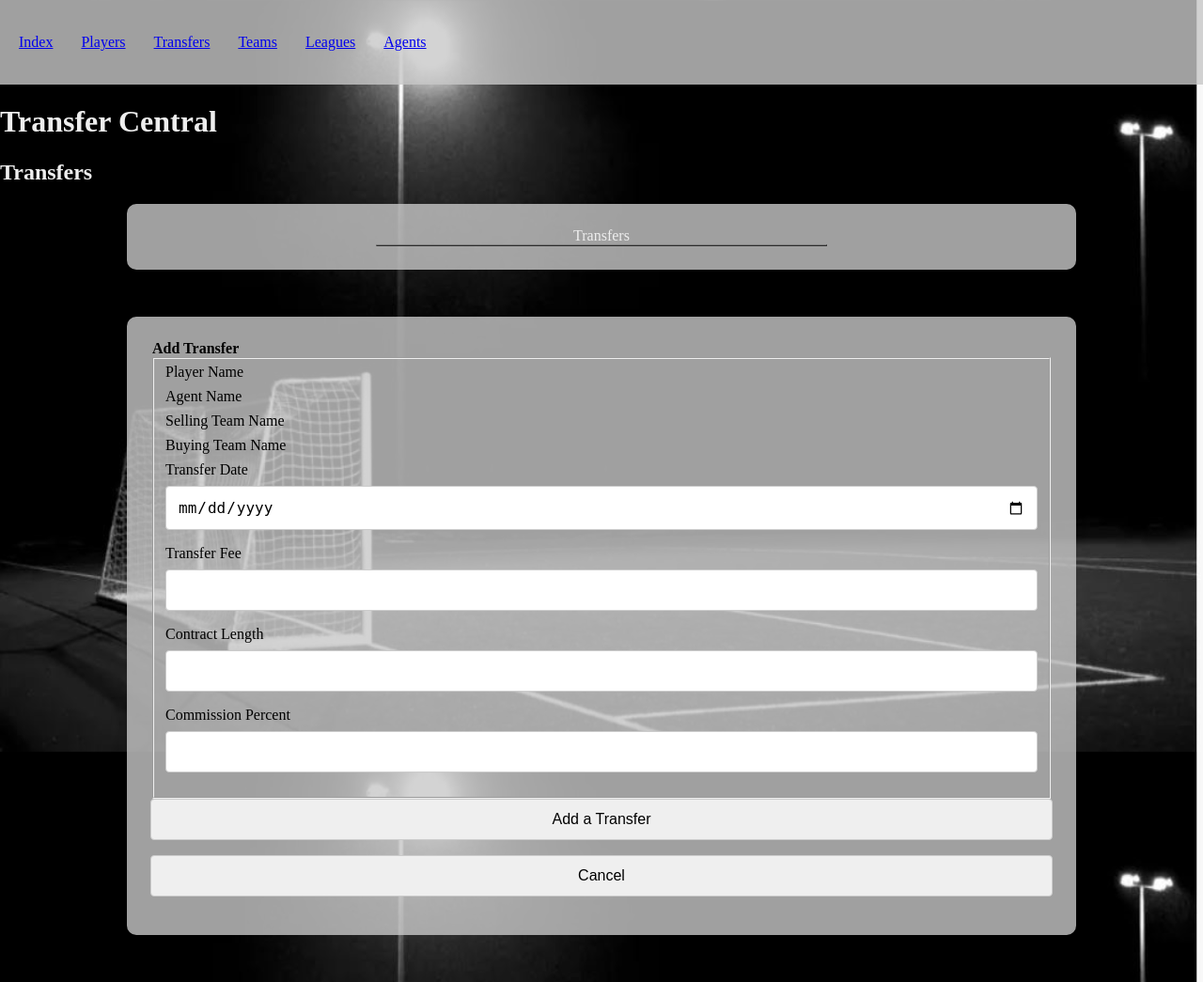
After one commit to ranked21/transfer-market-db, a Flask app: page /transfers in a window 1280 px wide. The commit adds this page. Shown: the whole page at 94% size. Run offline with Flask 3, Linux system fonts and the light colour scheme; data that the repository does not hold is empty; some libraries are stand-ins or nearby versions.

Commit message:
Adding CRUD operations for Transfers

```diff
--- a/backend/app.py
+++ b/backend/app.py
@@ -268,6 +268,104 @@ def edit_team(id):
 
       return redirect("/teams")
 
+@app.route("/transfers", methods=["POST","GET"])
+def transfers():
+    if request.method == "GET":
+        # mySQL query to grab all the players in the Transfers Table
+        query = "SELECT Transfers.transferID, CONCAT(Players.playerFirstName, ' ', Players.playerLastName) AS playerName, CONCAT(Agents.agentFirstName, ' ', Agents.agentLastName) AS agentName, SellingTeams.teamName AS sellingTeamName, BuyingTeams.teamName AS buyingTeamName, Transfers.dateOfTransfer, Transfers.transferFee, Transfers.newContractLength, Transfers.agentCommissionPercent FROM Transfers JOIN Players ON Transfers.playerID = Players.playerID JOIN Agents ON Transfers.agentID = Agents.agentID JOIN Teams AS SellingTeams ON Transfers.sellingTeamID = SellingTeams.teamID JOIN Teams AS BuyingTeams ON Transfers.buyingTeamID = BuyingTeams.teamID;"
+        cur = mysql.connection.cursor()
+        cur.execute(query)
+        data = cur.fetchall()
+
+        players_query = "SELECT playerID, playerFirstName, playerLastName FROM Players"
+        cur.execute(players_query)
+        players = cur.fetchall()
+
+        agents_query = "SELECT agentID, agentFirstName, agentLastName FROM Agents"
+        cur.execute(agents_query)
+        agents = cur.fetchall()
+
+        teams_query = "SELECT teamID, teamName FROM Teams"
+        cur.execute(teams_query)
+        teams = cur.fetchall()
+
+        return render_template("transfers.html", data=data, players=players, agents=agents, teams=teams)
+
+    if request.method == "POST":
+      print(request.form)
+
+      playerID = request.form["player"]
+      agentID = request.form["agent"]
+      sellingTeamID = request.form["sellingTeam"]
+      buyingTeamID = request.form["buyingTeam"]
+      transferDate = request.form["transferDate"]
+      transferFee = request.form["transferFee"]
+      contractLength = request.form["contractLength"]
+      commissionPercent = request.form["commissionPercent"]
+
+      # Test Statement to print the data to the console
+      print(playerID, agentID, sellingTeamID, buyingTeamID, transferDate, transferFee, contractLength, commissionPercent)
+
+      query = "INSERT INTO Transfers (`playerID`, `agentID`, `sellingTeamID`, `buyingTeamID`, `dateOfTransfer`, `transferFee`, `newContractLength`, `agentCommissionPercent`) VALUES (%s, %s, %s, %s, %s, %s, %s, %s);"
+      cur = mysql.connection.cursor()
+      cur.execute(query, (playerID, agentID, sellingTeamID, buyingTeamID, transferDate, transferFee, contractLength, commissionPercent))
+      mysql.connection.commit()
+
+      return redirect("/transfers")
+
+@app.route("/delete_transfer/<int:id>")
+def delete_transfers(id):
+   query = "DELETE FROM Transfers WHERE transferID = '%s'"
+   cur = mysql.connection.cursor()
+   cur.execute(query, (id,))
+   mysql.connection.commit()
+
+@app.route("/edit_transfer/<int:id>", methods=["POST","GET"])
+def edit_transfer(id):
+   if request.method == "GET":
+        query = "SELECT * FROM Transfers WHERE transferID = '%s'"
+        cur = mysql.connection.cursor()
+        cur.execute(query, (id,))
+        transfer = cur.fetchall()
+
+        players_query = "SELECT playerID, playerFirstName, playerLastName FROM Players"
+        cur.execute(players_query)
+        players = cur.fetchall()
+
+        agents_query = "SELECT agentID, agentFirstName, agentLastName FROM Agents"
+        cur.execute(agents_query)
+        agents = cur.fetchall()
+
+        teams_query = "SELECT teamID, teamName FROM Teams"
+        cur.execute(teams_query)
+        teams = cur.fetchall()
+
+        return render_template("edit_transfers.html", transfer=transfer, players=players, agents=agents, teams=teams)
+
+   if request.method == "POST":
+      print(request.form)
+
+      transferID = request.form["transferID"]
+      playerID = request.form["playerName"]
+      agentID = request.form["agentName"]
+      sellingTeamID = request.form["sellingTeamName"]
+      buyingTeamID = request.form["buyingTeamName"]
+      transferDate = request.form["transferDate"]
+      transferFee = request.form["transferFee"]
+      contractLength = request.form["contractLength"]
+      commissionPercent = request.form["commissionPercent"]
+
+      # Test Statement to print the data to the console
+      print("Testing Update!")
+      print(playerID, agentID, sellingTeamID, buyingTeamID, transferDate, contractLength, commissionPercent)
+
+      query = "Update Transfers SET playerID = %s, agentID = %s, sellingTeamID = %s, buyingTeamID = %s, dateOfTransfer = %s, transferFee = %s, newContractLength = %s, agentCommissionPercent = %s WHERE transferID = %s"
+      cur = mysql.connection.cursor()
+      cur.execute(query, (playerID, agentID, sellingTeamID, buyingTeamID, transferDate, transferFee, contractLength, commissionPercent, transferID))
+      mysql.connection.commit()
+
+      return redirect("/transfers")
+
 # Listener
 # change the port number if deploying on the flip servers
 if __name__ == "__main__":
--- a/backend/templates/edit_leagues.html
+++ b/backend/templates/edit_leagues.html
@@ -22,7 +22,7 @@ It also borrows heavily from the Battle Star Galactica example provided in the a
             <ul style="display: flex; padding: 0px; list-style: none">
               <li style="float: left;"><a href="{{ url_for('home') }}"style="display: block; text-align: center; padding: 15px">Index</a></li>
               <li style="float: left;"><a href="{{ url_for('players') }}"style="display: block; text-align: center; padding: 15px">Players</a></li>
-              <li style="float: left;"><a href="transfers.html"style="display: block; text-align: center; padding: 15px">Transfers</a></li>
+              <li style="float: left;"><a href="{{ url_for('transfers') }}"style="display: block; text-align: center; padding: 15px">Transfers</a></li>
               <li style="float: left;"><a href="{{ url_for('teams') }}"style="display: block; text-align: center; padding: 15px">Teams</a></li>
               <li style="float: left;"><a href="{{ url_for('leagues') }}"style="display: block; text-align: center; padding: 15px">Leagues</a></li>
               <li style="float: left;"><a href="agents.html"style="display: block; text-align: center; padding: 15px">Agents</a></li>
--- a/backend/templates/edit_players.html
+++ b/backend/templates/edit_players.html
@@ -22,7 +22,7 @@ It also borrows heavily from the Battle Star Galactica example provided in the a
           <ul style="display: flex; padding: 0px; list-style: none">
 <li style="float: left;"><a href="{{ url_for('home') }}"style="display: block; text-align: center; padding: 15px">Index</a></li>
                 <li style="float: left;"><a href="{{ url_for('players') }}"style="display: block; text-align: center; padding: 15px">Players</a></li>
-                <li style="float: left;"><a href="transfers.html"style="display: block; text-align: center; padding: 15px">Transfers</a></li>
+                <li style="float: left;"><a href="{{ url_for('transfers') }}"style="display: block; text-align: center; padding: 15px">Transfers</a></li>
                 <li style="float: left;"><a href="{{ url_for('teams') }}"style="display: block; text-align: center; padding: 15px">Teams</a></li>
                 <li style="float: left;"><a href="{{ url_for('leagues') }}"style="display: block; text-align: center; padding: 15px">Leagues</a></li>
                 <li style="float: left;"><a href="agents.html"style="display: block; text-align: center; padding: 15px">Agents</a></li>        </ul>
--- a/backend/templates/index.html
+++ b/backend/templates/index.html
@@ -22,7 +22,7 @@ https://www.w3schools.com/html/html_images_background.asp
             <ul style="display: flex; padding: 0px; list-style: none">
               <li style="float: left;"><a href="{{ url_for('home') }}"style="display: block; text-align: center; padding: 15px">Index</a></li>
               <li style="float: left;"><a href="{{ url_for('players') }}"style="display: block; text-align: center; padding: 15px">Players</a></li>
-              <li style="float: left;"><a href="transfers.html"style="display: block; text-align: center; padding: 15px">Transfers</a></li>
+              <li style="float: left;"><a href="{{ url_for('transfers') }}"style="display: block; text-align: center; padding: 15px">Transfers</a></li>
               <li style="float: left;"><a href="{{ url_for('teams') }}"style="display: block; text-align: center; padding: 15px">Teams</a></li>
               <li style="float: left;"><a href="{{ url_for('leagues') }}"style="display: block; text-align: center; padding: 15px">Leagues</a></li>
               <li style="float: left;"><a href="agents.html"style="display: block; text-align: center; padding: 15px">Agents</a></li>
--- a/backend/templates/leagues.html
+++ b/backend/templates/leagues.html
@@ -23,7 +23,7 @@ It also borrows heavily from the Battle Star Galactica example provided in the a
             <ul style="display: flex; padding: 0px; list-style: none">
               <li style="float: left;"><a href="{{ url_for('home') }}"style="display: block; text-align: center; padding: 15px">Index</a></li>
               <li style="float: left;"><a href="{{ url_for('players') }}"style="display: block; text-align: center; padding: 15px">Players</a></li>
-              <li style="float: left;"><a href="transfers.html"style="display: block; text-align: center; padding: 15px">Transfers</a></li>
+              <li style="float: left;"><a href="{{ url_for('transfers') }}"style="display: block; text-align: center; padding: 15px">Transfers</a></li>
               <li style="float: left;"><a href="{{ url_for('teams') }}"style="display: block; text-align: center; padding: 15px">Teams</a></li>
               <li style="float: left;"><a href="{{ url_for('leagues') }}"style="display: block; text-align: center; padding: 15px">Leagues</a></li>
               <li style="float: left;"><a href="agents.html"style="display: block; text-align: center; padding: 15px">Agents</a></li>
--- a/backend/templates/players.html
+++ b/backend/templates/players.html
@@ -22,7 +22,7 @@ It also borrows heavily from the Battle Star Galactica example provided in the a
           <ul style="display: flex; padding: 0px; list-style: none">
             <li style="float: left;"><a href="{{ url_for('home') }}"style="display: block; text-align: center; padding: 15px">Index</a></li>
             <li style="float: left;"><a href="{{ url_for('players') }}"style="display: block; text-align: center; padding: 15px">Players</a></li>
-            <li style="float: left;"><a href="transfers.html"style="display: block; text-align: center; padding: 15px">Transfers</a></li>
+            <li style="float: left;"><a href="{{ url_for('transfers') }}"style="display: block; text-align: center; padding: 15px">Transfers</a></li>
             <li style="float: left;"><a href="{{ url_for('teams') }}"style="display: block; text-align: center; padding: 15px">Teams</a></li>
             <li style="float: left;"><a href="{{ url_for('leagues') }}"style="display: block; text-align: center; padding: 15px">Leagues</a></li>
             <li style="float: left;"><a href="agents.html"style="display: block; text-align: center; padding: 15px">Agents</a></li>          </ul>
@@ -74,7 +74,7 @@ It also borrows heavily from the Battle Star Galactica example provided in the a
                   <div><label> First </label> <input type="text" name="firstName">
                   <label> Last </label> <input type="text" name="lastNname">
                   <label> Position </label> <input type="text" name="position">
-                  <label> Value </label> <input type="text" name="value">
+                  <label> Player Market Value </label> <input type="text" name="value">
                   <label> Team </label>
                   {% if teams %}
                     <select name="team">
--- /dev/null
+++ b/backend/templates/transfers.html
@@ -0,0 +1,125 @@
+<!--This HTML is based on templates from FreeCodeCamp, with formatting from W3 schools:
+https://www.freecodecamp.org/news/html-starter-template-a-basic-html5-boilerplate-for-index-html/
+https://www.w3schools.com/html/html_images_background.asp
+It also borrows heavily from the Battle Star Galactica example provided in the assignment description.
+-->
+
+<!DOCTYPE html>
+<html lang="en">
+  <head>
+    <meta charset="UTF-8">
+    <meta name="viewport" content="width=device-width, initial-scale=1.0">
+    <meta http-equiv="X-UA-Compatible" content="ie=edge">
+    <title>Transfer Central - your financial guide to professional football</title>
+    <link rel="stylesheet" href="/static/css/style.css">
+    <link rel="icon" href="./favicon.ico" type="image/x-icon">
+  </head>
+  <body style="background-image: url('/static/images/background.jpg'); background-repeat: no-repeat;background-attachment: fixed;
+  background-size: 100% 100%;">
+    <main style="width:100%">
+        <div id="nav" style="background-color: rgba(200, 200, 200, 0.8); text-align: center; width:100%">
+            <nav class="navbar" style="display: block; text-align: center; padding: 5px;">
+                <ul style="display: flex; padding: 0px; list-style: none">
+                <li style="float: left;"><a href="{{ url_for('home') }}"style="display: block; text-align: center; padding: 15px">Index</a></li>
+                <li style="float: left;"><a href="{{ url_for('players') }}"style="display: block; text-align: center; padding: 15px">Players</a></li>
+                <li style="float: left;"><a href="{{ url_for('transfers') }}"style="display: block; text-align: center; padding: 15px">Transfers</a></li>
+                <li style="float: left;"><a href="{{ url_for('teams') }}"style="display: block; text-align: center; padding: 15px">Teams</a></li>
+                <li style="float: left;"><a href="{{ url_for('leagues') }}"style="display: block; text-align: center; padding: 15px">Leagues</a></li>
+                <li style="float: left;"><a href="agents.html"style="display: block; text-align: center; padding: 15px">Agents</a></li>
+                </ul>
+            </nav>
+        </div>
+        <h1 style="color: #eee;">Transfer Central</h1>
+        <h2 style="color: #eee; align-self: center;">Transfers</h2>
+        <div class="custom-form">
+            <table border="1" cellpadding="5" style="margin-left: auto;
+            margin-right: auto; width: 50%; color: #eee; background-color: black">
+                <caption>Transfers</caption>
+                {% if data %}
+                <thead>
+                    <tr>
+                    <!-- Iterate through each key in the first entry to get the column name -->
+                            {% for key in data[0].keys() %}
+
+                            <!-- Create a <th> tag with the key inside of it, this will be our header row -->
+                    <th scope="col" data-field="{{ key }}" data-filter-control="input">{{ key }}</th>
+
+                            <!-- End of this for loop -->
+                            {% endfor %}
+                        </tr>
+
+                <tbody>
+                <!-- Now, iterate through every item in data -->{% for item in data %}
+                    <tr>
+                        <!-- Then iterate through every key in the current item dictionary -->
+                                {% for key in item.keys() %}
+
+                        <!-- Create a <td> element with the value of that key in it -->
+                        <td> {{item[key]}} </td>
+                                {% endfor %}
+
+                                <!-- Create our edit/delete buttons -->
+                        <td><a href="edit_transfer/{{item.transferID}}" class="btn btn-default">Edit</a></td>
+                        <td><a href="delete_transfer/{{item.transferID}}" class="btn btn-default">Delete</a></td>
+                    </tr>
+                            {% endfor %}
+                    {% endif %}
+            </table>
+        </div>
+        <p>&nbsp;</p>
+        <div id="insert" class="custom-form">
+            <form method="post" action="/transfers" id="addTransfer">
+              <legend><strong>Add Transfer</strong></legend>
+              <fieldset class="fields">
+                <label> Player Name </label>
+                {% if players %}
+                <select name="player">
+                  {% for player in players %}
+                    <option value="{{ player['playerID'] }}">{{ player['playerFirstName'] }} {{ player['playerLastName'] }}</option>
+                  {% endfor %}
+                </select>
+                {% endif %}
+                <label> Agent Name </label>
+                {% if agents %}
+                <select name="agent">
+                  {% for agent in agents %}
+                    <option value="{{ agent['agentID'] }}">{{ agent['agentFirstName'] }} {{ agent['agentLastName'] }}</option>
+                  {% endfor %}
+                </select>
+                {% endif %}
+                <label> Selling Team Name </label>
+                {% if teams %}
+                <select name="sellingTeam">
+                  {% for team in teams %}
+                    <option value="{{ team['teamID'] }}">{{ team['teamName'] }}</option>
+                  {% endfor %}
+                </select>
+                {% endif %}
+                <label> Buying Team Name </label>
+                {% if teams %}
+                <select name="buyingTeam">
+                  {% for team in teams %}
+                    <option value="{{ team['teamID'] }}">{{ team['teamName'] }}</option>
+                  {% endfor %}
+                </select>
+                {% endif %}
+                <label> Transfer Date </label>
+                <input type="date" name="transferDate">
+                <label> Transfer Fee </label>
+                <input type="text" name="transferFee">
+                <label> Contract Length </label>
+                <input type="text" name="contractLength">
+                <label> Commission Percent </label>
+                <input type="text" name="commissionPercent">
+              </fieldset>
+              <input class="btn" type="submit" id="addTransfer" value="Add a Transfer">
+              <a href='/transfers'>
+                <input class="btn" type="button" value="Cancel">
+              </a>
+            </form>
+        </div>
+        <p>&nbsp;</p>
+    </main>
+	<script></script>
+  </body>
+</html>
```
Also changed, not shown: backend/templates/edit_transfers.html (added, +103 -0 lines), backend/templates/teams.html (+1 -13 lines).
